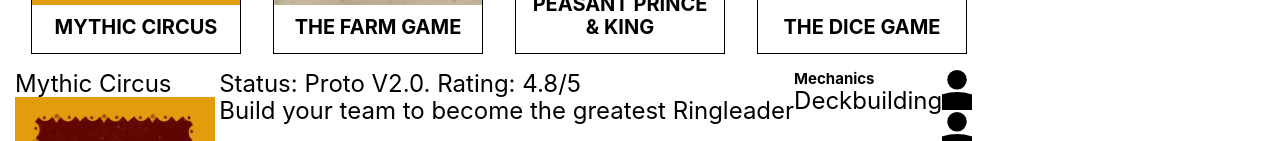
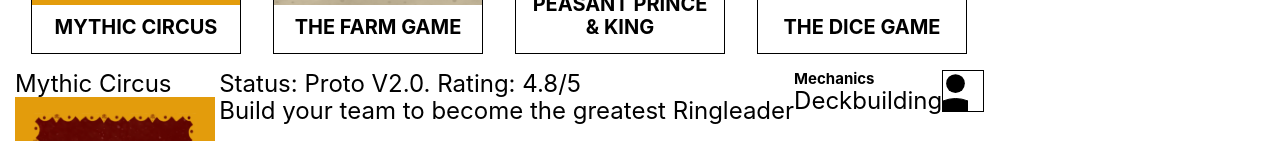
Before and after one commit to JoshCode25/the-game-refinery, a React (Create React App) app: page / in a window 1280 px wide. Shown: the part 659-800 px from the top of the page. Built offline with nearby package versions, Linux system fonts and the light colour scheme.

Commit message:
using path in svg player icon

```diff
--- a/src/Components/GamePage/GamePage.js
+++ b/src/Components/GamePage/GamePage.js
@@ -23,7 +23,7 @@ function GamePage({game}) {
                 <h2>Mechanics</h2>
                 {mechanics? mechanics.map((mechanic, i) => <p key={`mechanic${i}`}>{mechanic}</p>):''}
             </div>
-            {createPlayerNumberIcon({width: 30, height: 40, fill: 'black'})}
+            {createPlayerNumberIcon({width: 40, fill: 'black'})}
         </div>
     )
 
--- a/src/Components/SVGBank/SVGBank.js
+++ b/src/Components/SVGBank/SVGBank.js
@@ -94,26 +94,31 @@ export const createDice = (propertyObject) => {
 export const createPlayerNumberIcon = (propertyObject) => {
     const playerFill = propertyObject.playerFill? propertyObject.playerFill : defaultShapeFill;
     const width = propertyObject.width? propertyObject.width : defaultWidth;
-    const height = propertyObject.height? propertyObject.height : defaultHeight;
+    const height = width; //must be a square
+    const playerWidth = 5/8*width;
 
     const centerX = width/2;
-    const centerY = height/2;
+    const headradius = 0.75*playerWidth/2;
+    const shoulderHeight = 0.25*height;
 
-    const headradius = 0.65*width/2;
-
-    const head = <circle cx={centerX} cy={headradius} r={headradius} fill={playerFill}/>
-    const shoulder = <ellipse cx={centerX} cy={height*1.3} rx={width*1.25} ry={height*0.75} fill={playerFill}/>
+    const headFront = <circle cx={playerWidth/2} cy={playerWidth/2} r={headradius} fill={playerFill}/>;
+    const shoulderPath = <path d={`M 0 ${height} l ${playerWidth} 0 l 0 -${shoulderHeight}
+                                q -${playerWidth/2} -${shoulderHeight*0.5} -${playerWidth} 0 z`}
+                                fill={playerFill} stroke={playerFill}/>;
+    const shoulderFront = <ellipse cx={playerWidth/2} cy={height*1.3} rx={width*1.25} ry={height*0.75} fill={playerFill}/>;
+    const headBack = <circle cx={width - playerWidth/2} cy={headradius} r={headradius} fill={playerFill}/>;
+    const shoulderBack = <ellipse cx={width - playerWidth/2} cy={height*1.3} rx={width*1.25} ry={height*0.75} fill={playerFill}/>;
 
     return (
-        <g style={{width: width}}>
-            <svg style={{width: width, height: height, x: centerX, color: 'gray'}}>
-                {head}
-                {shoulder}
+        <g style={{width: width, height: height}} className='ba'>
+            <svg style={{width: playerWidth, height: height, x: centerX, color: 'gray'}}>
+                {headFront}
+                {shoulderPath}
             </svg>
-            <svg style={{width: width, height: height}}>
-                {head}
-                {shoulder}
-            </svg>
+            {/* <svg style={{width: playerWidth, height: height}}>
+                {headBack}
+                {shoulderBack}
+            </svg> */}
         </g>
     )
 }
```
